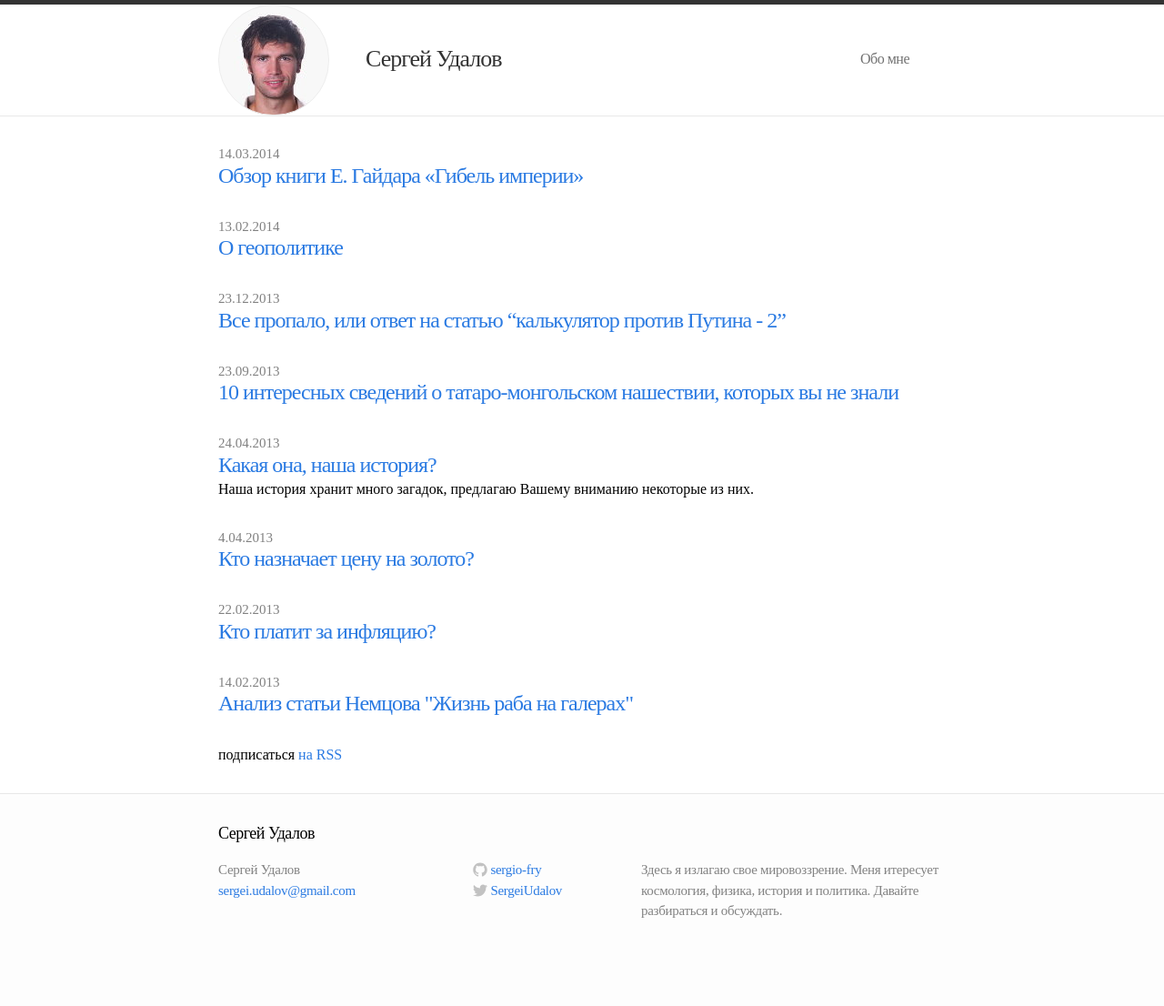
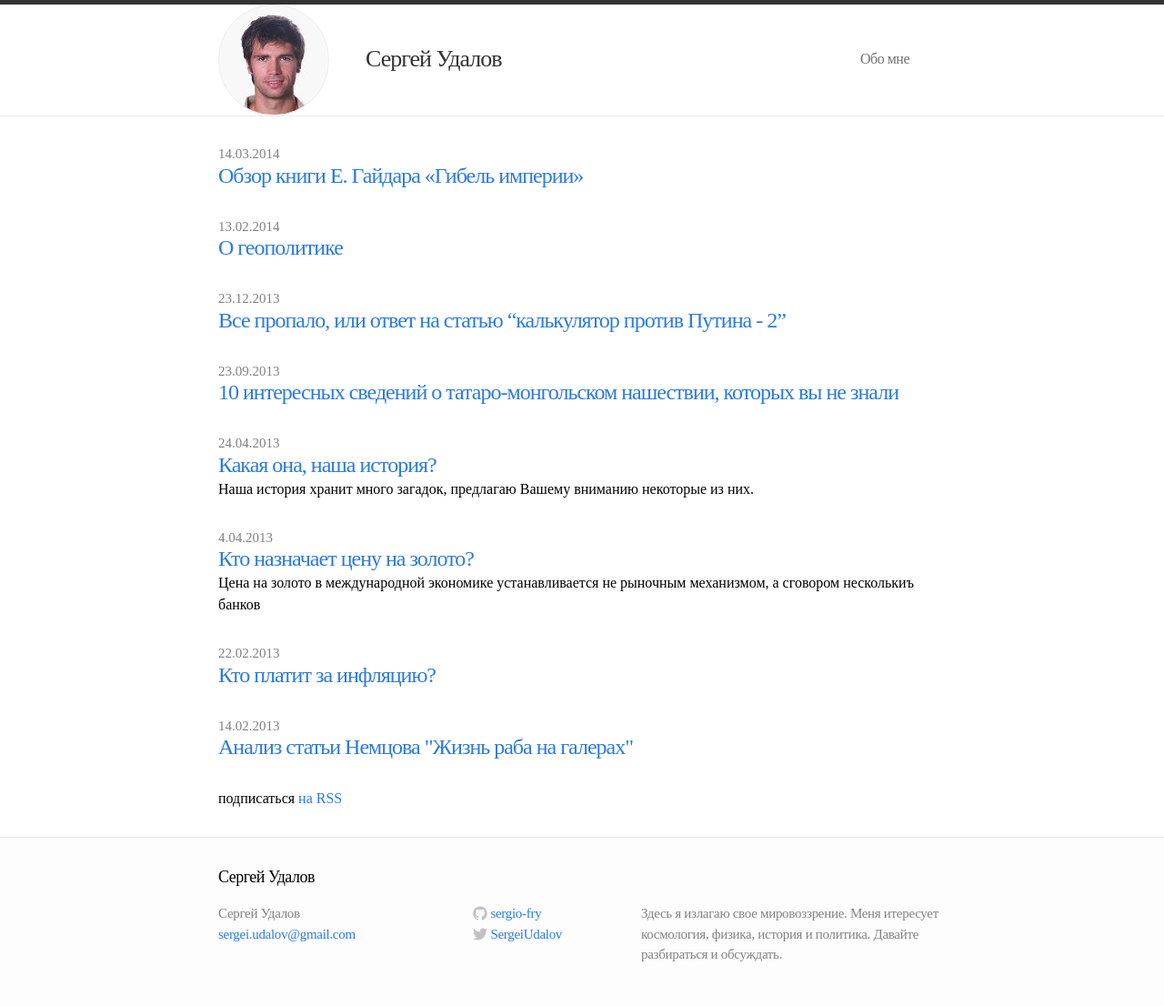
Before and after one commit to sergio-fry/blog, a Jekyll site: the page built from index.html, in a window 1280 px wide. Shown: the whole page at 91% size. Built offline with Jekyll 4.4.1, drawn with Linux system fonts in a browser that asks for light colours; before the commit the page ends 1058 px from its top, so only the background shows below that.

Commit message:
золото описание

```diff
--- a/_posts/2013-04-04-kto-naznachaet-cenu-na-zoloto.markdown
+++ b/_posts/2013-04-04-kto-naznachaet-cenu-na-zoloto.markdown
@@ -6,6 +6,7 @@ categories: economics
 alias: /2013/04/kto-naznachaet-cenu-na-zoloto.html
 hypercommentsHref: "sergei-udalov.ru/2013/04/kto-naznachaet-cenu-na-zoloto.html"
 tags: экономика, золото, банки, финансовая система
+description: Цена на золото в международной экономике устанавливается не рыночным механизмом, а сговором несколькиъ банков
 ---
 
 ![Золото](/images/posts/kto-naznachaet-cenu-na-zoloto.jpeg "Кто назначает цену на золото")
```
